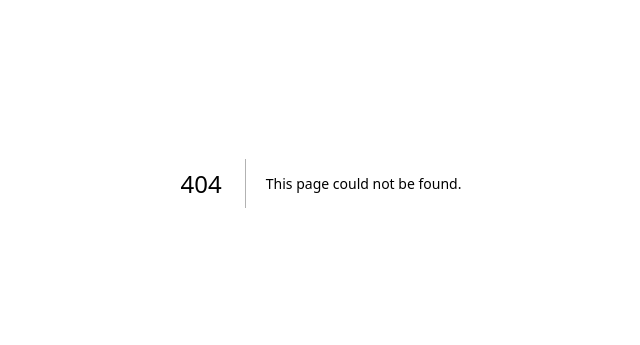
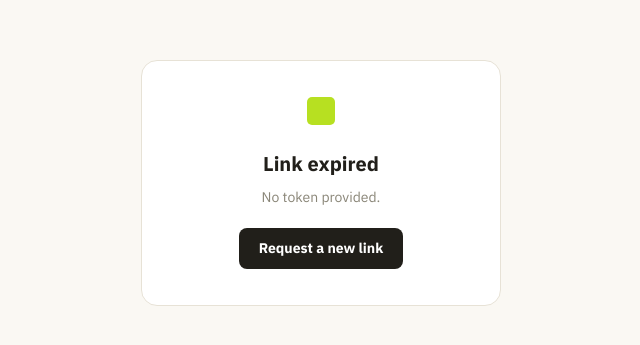
Before and after one commit to mindbuilt/smeasy, a Next.js app: page /auth/callback in a window 1280 px wide. Before the commit this address had no page. Shown: the part 217-562 px from the top of the page, without its empty margins (319-959 px from the left). Built offline with nearby package versions, Linux system fonts and the light colour scheme.

Commit message:
add /auth/login, /auth/callback, and /dashboard pages

```diff
--- /dev/null
+++ b/src/app/auth/callback/page.tsx
@@ -0,0 +1,85 @@
+"use client";
+
+import { useEffect, useState, Suspense } from "react";
+import { useSearchParams, useRouter } from "next/navigation";
+
+const API = "https://smeasy-production.up.railway.app";
+
+const C = {
+  bg: "#faf8f3", white: "#ffffff", dark: "#211f1a", accent: "#b7e021",
+  border: "#e7e2d6", muted: "#8a8678", danger: "#b3261e",
+  shiftBg: "#eaf9c8", shiftBorder: "#b7e021", shiftColor: "#3d5200",
+};
+
+function CallbackPage() {
+  const searchParams = useSearchParams();
+  const router = useRouter();
+  const [status, setStatus] = useState<"verifying" | "success" | "error">("verifying");
+  const [errorMsg, setErrorMsg] = useState("");
+
+  useEffect(() => {
+    const token = searchParams.get("token");
+    if (!token) { setStatus("error"); setErrorMsg("No token provided."); return; }
+
+    fetch(`${API}/auth/magic/verify?token=${encodeURIComponent(token)}`)
+      .then((r) => r.json())
+      .then((data) => {
+        if (data.token) {
+          localStorage.setItem("smeasy_token", data.token);
+          localStorage.setItem("smeasy_role", "manager");
+          localStorage.setItem("smeasy_business_name", data.businessName || "My Business");
+          setStatus("success");
+          setTimeout(() => router.replace("/dashboard"), 800);
+        } else {
+          setStatus("error");
+          setErrorMsg(data.error || "Link invalid or expired.");
+        }
+      })
+      .catch(() => { setStatus("error"); setErrorMsg("Could not reach server."); });
+  }, [searchParams, router]);
+
+  return (
+    <div style={{ minHeight: "100vh", background: C.bg, display: "flex", alignItems: "center", justifyContent: "center", padding: 24 }}>
+      <div style={{ background: C.white, border: `1px solid ${C.border}`, borderRadius: 16, padding: "36px 32px", width: "100%", maxWidth: 360, textAlign: "center" }}>
+        <div style={{ width: 28, height: 28, background: C.accent, borderRadius: 5, margin: "0 auto 24px" }} />
+
+        {status === "verifying" && (
+          <>
+            <h1 style={{ fontSize: 20, fontWeight: 700, color: C.dark, marginTop: 0, marginBottom: 8 }}>Logging you in…</h1>
+            <p style={{ fontSize: 14, color: C.muted, margin: 0 }}>Verifying your magic link.</p>
+          </>
+        )}
+
+        {status === "success" && (
+          <>
+            <h1 style={{ fontSize: 20, fontWeight: 700, color: C.dark, marginTop: 0, marginBottom: 8 }}>Logged in!</h1>
+            <p style={{ fontSize: 14, color: C.muted, margin: 0 }}>Taking you to your dashboard…</p>
+          </>
+        )}
+
+        {status === "error" && (
+          <>
+            <h1 style={{ fontSize: 20, fontWeight: 700, color: C.dark, marginTop: 0, marginBottom: 8 }}>Link expired</h1>
+            <p style={{ fontSize: 14, color: C.muted, marginBottom: 20 }}>{errorMsg}</p>
+            <button onClick={() => router.replace("/auth/login")}
+              style={{ padding: "10px 20px", background: C.dark, color: C.white, border: "none", borderRadius: 8, fontSize: 14, fontWeight: 700, cursor: "pointer" }}>
+              Request a new link
+            </button>
+          </>
+        )}
+      </div>
+    </div>
+  );
+}
+
+export default function CallbackPageWrapper() {
+  return (
+    <Suspense fallback={
+      <div style={{ minHeight: "100vh", background: "#faf8f3", display: "flex", alignItems: "center", justifyContent: "center" }}>
+        <p style={{ color: "#8a8678", fontSize: 14 }}>Loading…</p>
+      </div>
+    }>
+      <CallbackPage />
+    </Suspense>
+  );
+}
```
